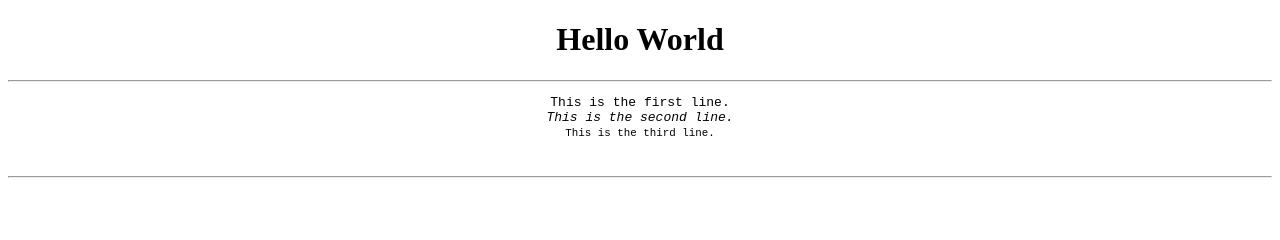
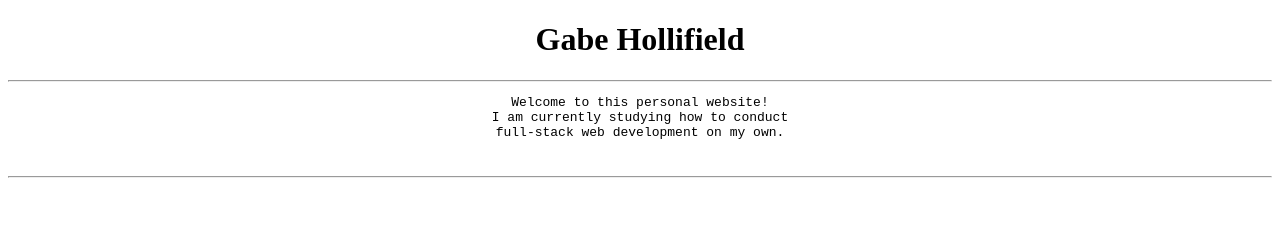
Before and after one commit to gabholli/gabholli.github.io, a plain HTML site: page index.html in a window 1280 px wide. Shown: the top 240 px of the page. Drawn offline with Linux system fonts and the light colour scheme; grey boxes are pictures that could not be loaded.

Commit message:
14th commit

```diff
--- a/index.html
+++ b/index.html
@@ -4,14 +4,14 @@
 
 <body>
 	<center>
-	<h1>Hello World</h1>
+	<h1>Gabe Hollifield</h1>
 
 	<hr>
 
 	<pre>
-This is the first line.
-<em>This is the second line.</em>
-<small>This is the third line.</small>
+Welcome to this personal website!
+I am currently studying how to conduct
+full-stack web development on my own.
 
 	<hr>
 
```
